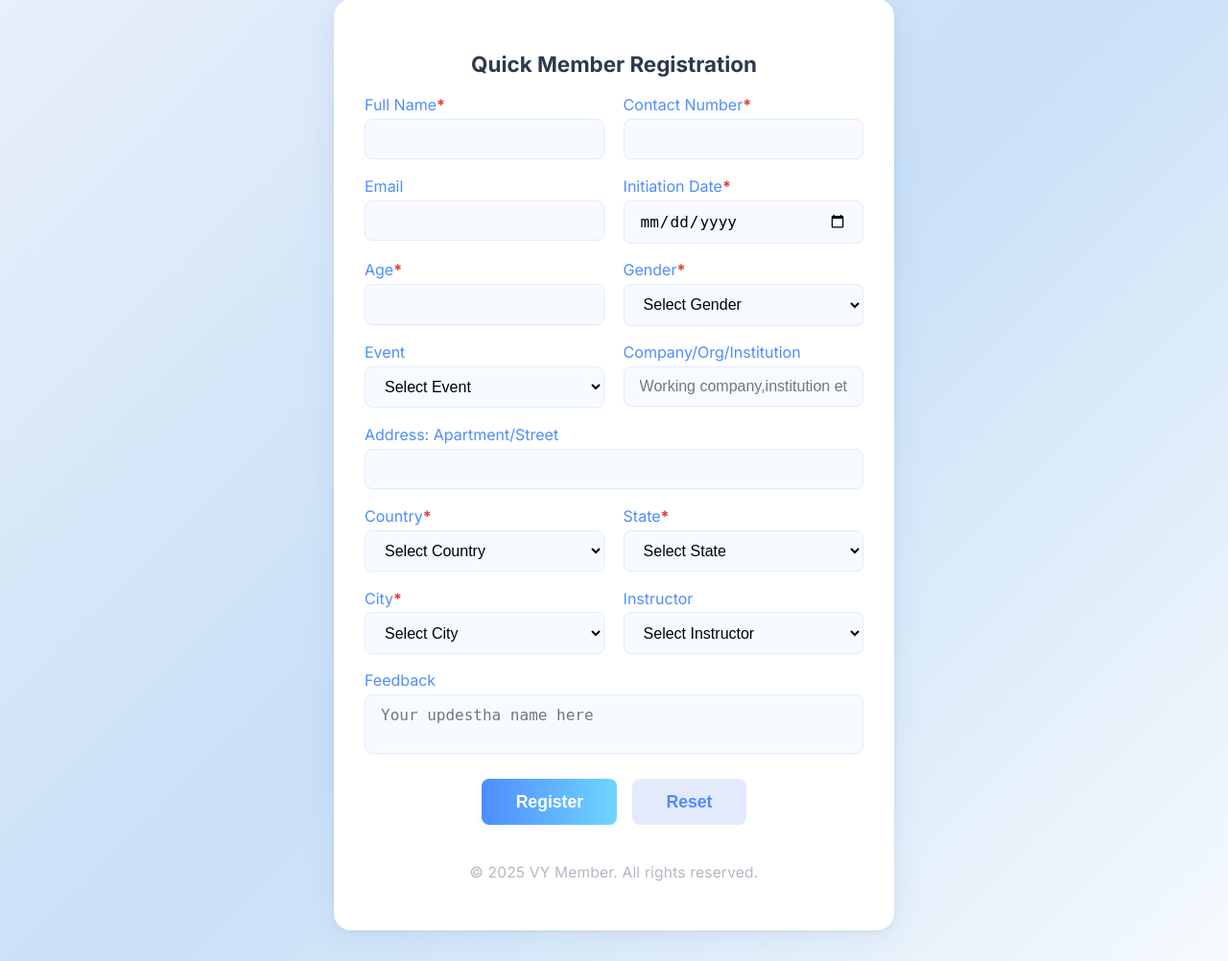
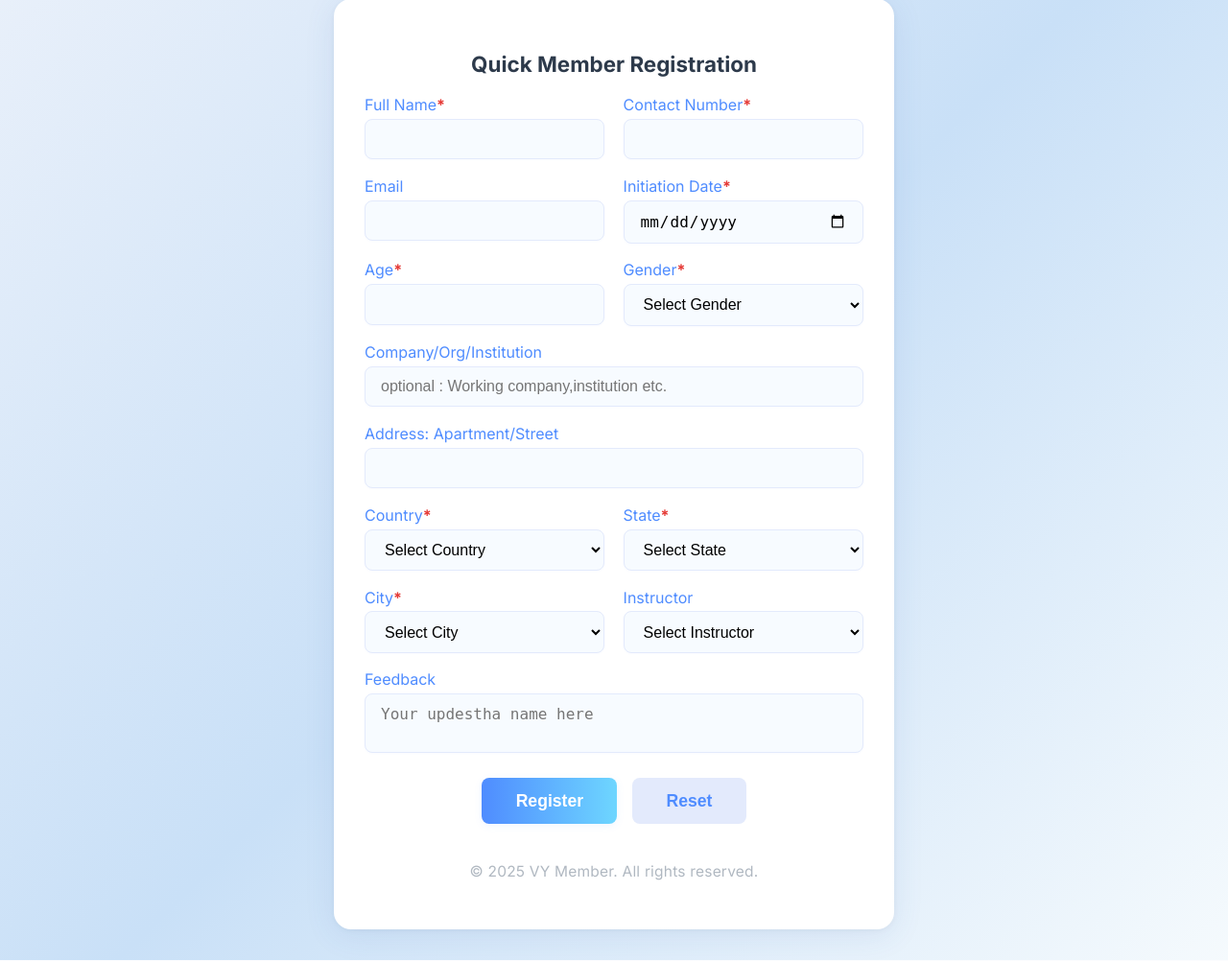
Before and after one commit to sant-anurag/vymember, a Django app: page /member/public_register/ in a window 1280 px wide. Shown: the part 33-1035 px from the top of the page at 96% size. Run offline with Django 5.2, Linux system fonts and the light colour scheme; data that the repository does not hold is empty.

Commit message:
removing event id from public member registration

```diff
--- a/member_manage/templates/public_register.html
+++ b/member_manage/templates/public_register.html
@@ -56,17 +56,8 @@
 
         <div class="form-row">
             <div class="form-group">
-                <label for="event">Event</label>
-                <select name="event" id="event" required value="{{ form_data.event|default:'' }}">
-                    <option value="">Select Event</option>
-                    {% for event in events %}
-                    <option value="{{ event.id }}">{{ event.event_name }}</option>
-                    {% endfor %}
-                </select>
-            </div>
-            <div class="form-group">
                 <label for="company">Company/Org/Institution</label>
-                <input type="text" name="company" id="company" value="{{ form_data.company|default:'' }}" placeholder="Working company,institution etc."/>
+                <input type="text" name="company" id="company" value="{{ form_data.company|default:'' }}" placeholder="optional : Working company,institution etc."/>
             </div>
         </div>
         <div class="form-row">
--- a/member_manage/views.py
+++ b/member_manage/views.py
@@ -3287,7 +3287,6 @@ def public_register(request):
         email = request.POST.get('email', '').strip()
         age = request.POST.get('age', '').strip()
         gender = request.POST.get('gender', '').strip()
-        event_id = request.POST.get('event', '').strip()
         company = request.POST.get('company', '').strip()
         address = request.POST.get('address', '').strip()
         member_country = request.POST.get('member_country', '').strip()
@@ -3358,12 +3357,12 @@ def public_register(request):
             conn = get_db_conn()
             cur = conn.cursor()
             cur.execute("""
-                            INSERT INTO members
-                            (name, number, email, address,age,gender, country, state,district,company, notes, instructor_id, date_of_initiation,event_id)
-                            VALUES (%s, %s, %s, %s, %s, %s, %s, %s,%s, %s, %s,%s, %s, %s)
-                        """, (
+                INSERT INTO members
+                (name, number, email, address, age, gender, country, state, district, company, notes, instructor_id, date_of_initiation, event_id)
+                VALUES (%s, %s, %s, %s, %s, %s, %s, %s, %s, %s, %s, %s, %s, 1)
+            """, (
                 name, number, email, address, age, gender, member_country, member_state, member_city, company, feedback, instructor_id,
-                date_of_initiation, event_id
+                date_of_initiation
             ))
             conn.commit()
             cur.close()
```
